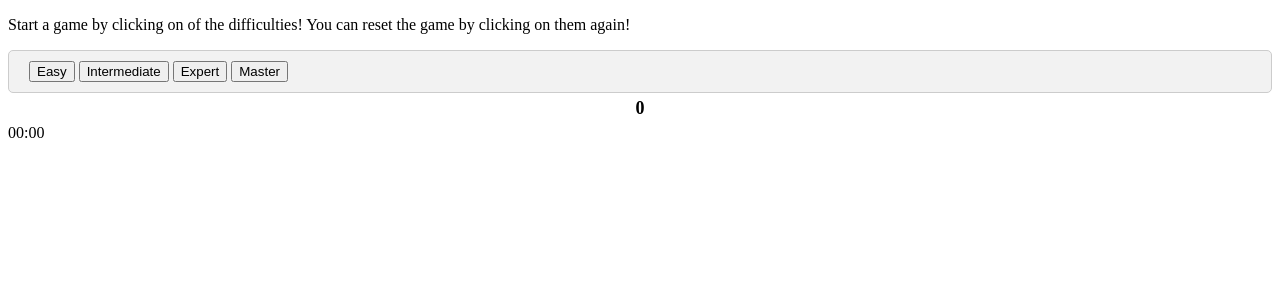
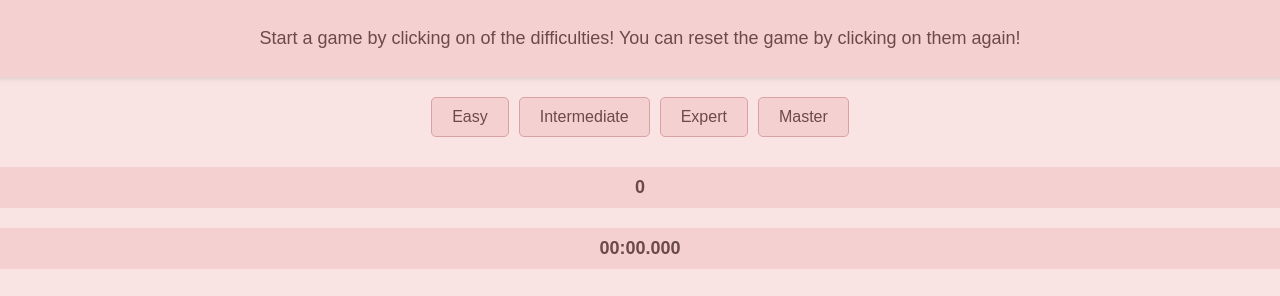
Before and after one commit to monirshadkani/minesweeper, a plain HTML site: page index.html in a window 1280 px wide. Drawn offline with Linux system fonts and the light colour scheme.

Commit message:
finished

```diff
--- a/index.html
+++ b/index.html
@@ -24,7 +24,7 @@
     </div>
 
     <p class="counter" id="counter">0</p>
-    <div id="timer">00:00</div>
+    <div id="timer">00:00.000</div>
 
     <div class="grid" id="grid" ></div>
 
--- a/styles.css
+++ b/styles.css
@@ -1,33 +1,80 @@
+/* General Styles */
+body {
+  font-family: 'Arial', sans-serif;
+  background-color: #f9e3e3;
+  color: #6b4a4a;
+  margin: 0;
+  padding: 0;
+  display: flex;
+  flex-direction: column;
+  align-items: center;
+  min-height: 100vh;
+}
+
+
+header {
+  text-align: center;
+  font-size: 18px;
+  color: #6b4a4a;
+  padding: 10px;
+  background-color: #f5d0d0;
+  width: 100%;
+  position: sticky;
+  top: 0;
+  z-index: 10;
+  box-shadow: 0 2px 5px rgba(0, 0, 0, 0.1);
+}
+
+
 .difficultybuttonscontainer {
+  display: flex;
+  gap: 10px;
+  margin: 10px 0;
+  padding: 10px;
+  background-color: #f9e3e3;
+  width: 100%;
+  justify-content: center;
+  position: sticky;
+  top: 60px;
+  z-index: 10;
+}
 
-  padding: 20px;
+.difficultybuttonscontainer button {
   padding: 10px 20px;
   font-size: 16px;
   cursor: pointer;
-  border: 1px solid #ccc;
+  border: 1px solid #d8a2a2;
   border-radius: 5px;
-  background-color: #f2f2f2;
+  background-color: #f5d0d0;
+  color: #6b4a4a;
   transition: background-color 0.2s, transform 0.2s;
 }
+
 .difficultybuttonscontainer button:hover {
-  background-color: #ddd;
+  background-color: #e8bebe;
   transform: scale(1.05);
 }
-p.counter {
+
+/* Counter and Timer */
+#counter,
+#timer {
   font-size: 18px;
   font-weight: bold;
   text-align: center;
-  margin: 5px 0;
+  margin: 10px 0;
+  color: #6b4a4a;
+  background-color: #f5d0d0;
+  padding: 10px;
+  width: 100%;
+  position: sticky;
+  top: 120px;
+  z-index: 10;
 }
-.timer {
-  font-size: 18px;
-  font-weight: bold;
-  text-align: center;
-  margin: 5px 0;
-}
+
+
 .grid {
-
   padding: 20px;
+  margin-top: 20px;
 }
 
 #grid {
@@ -35,9 +82,18 @@ p.counter {
   justify-content: center;
   align-items: center;
 }
+
 #grid div {
   position: relative;
   display: flex;
   justify-content: center;
   align-items: center;
 }
+
+/* Footer */
+footer {
+  margin-top: 20px;
+  text-align: center;
+  font-size: 14px;
+  color: #6b4a4a;
+}
```
